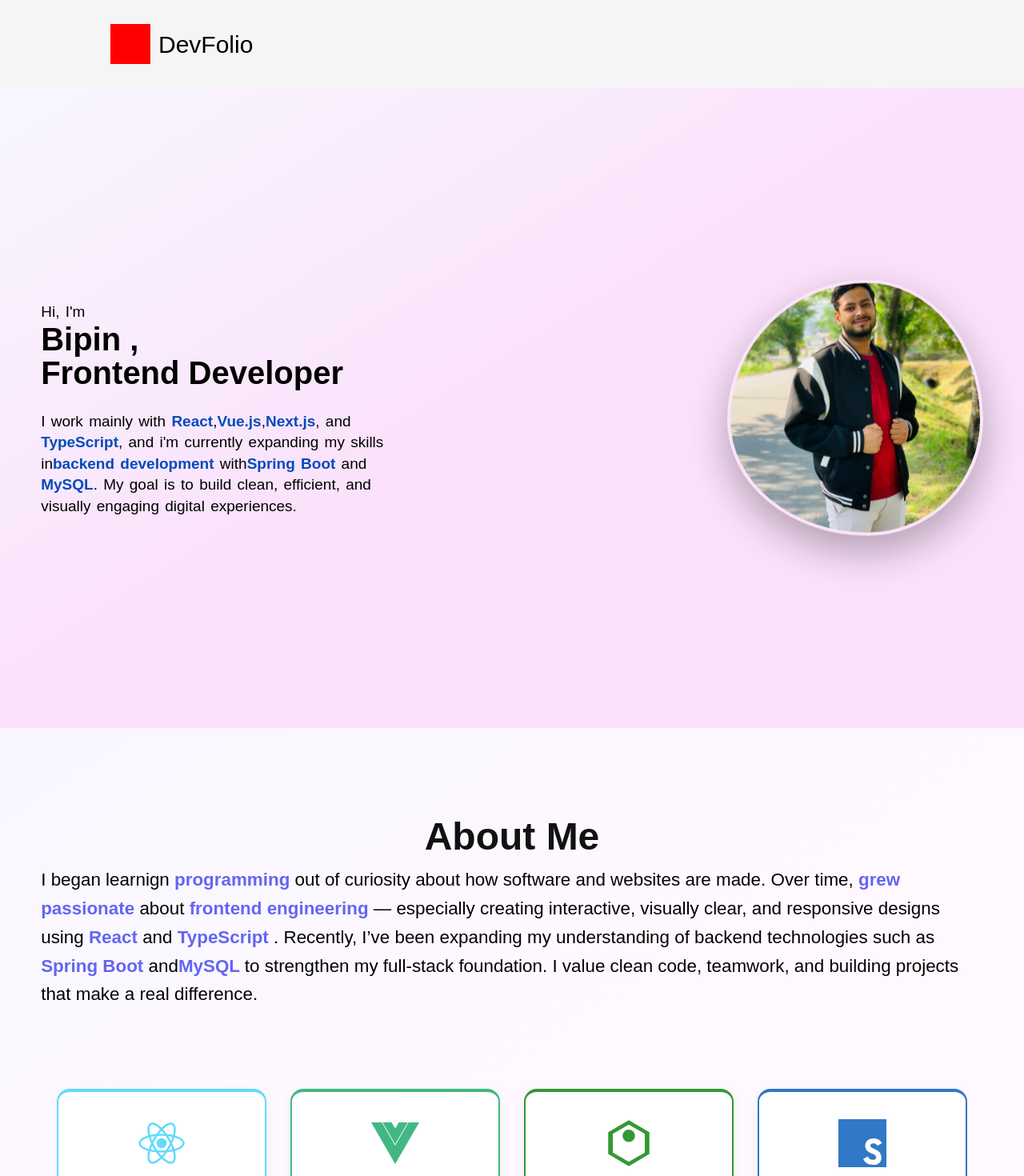
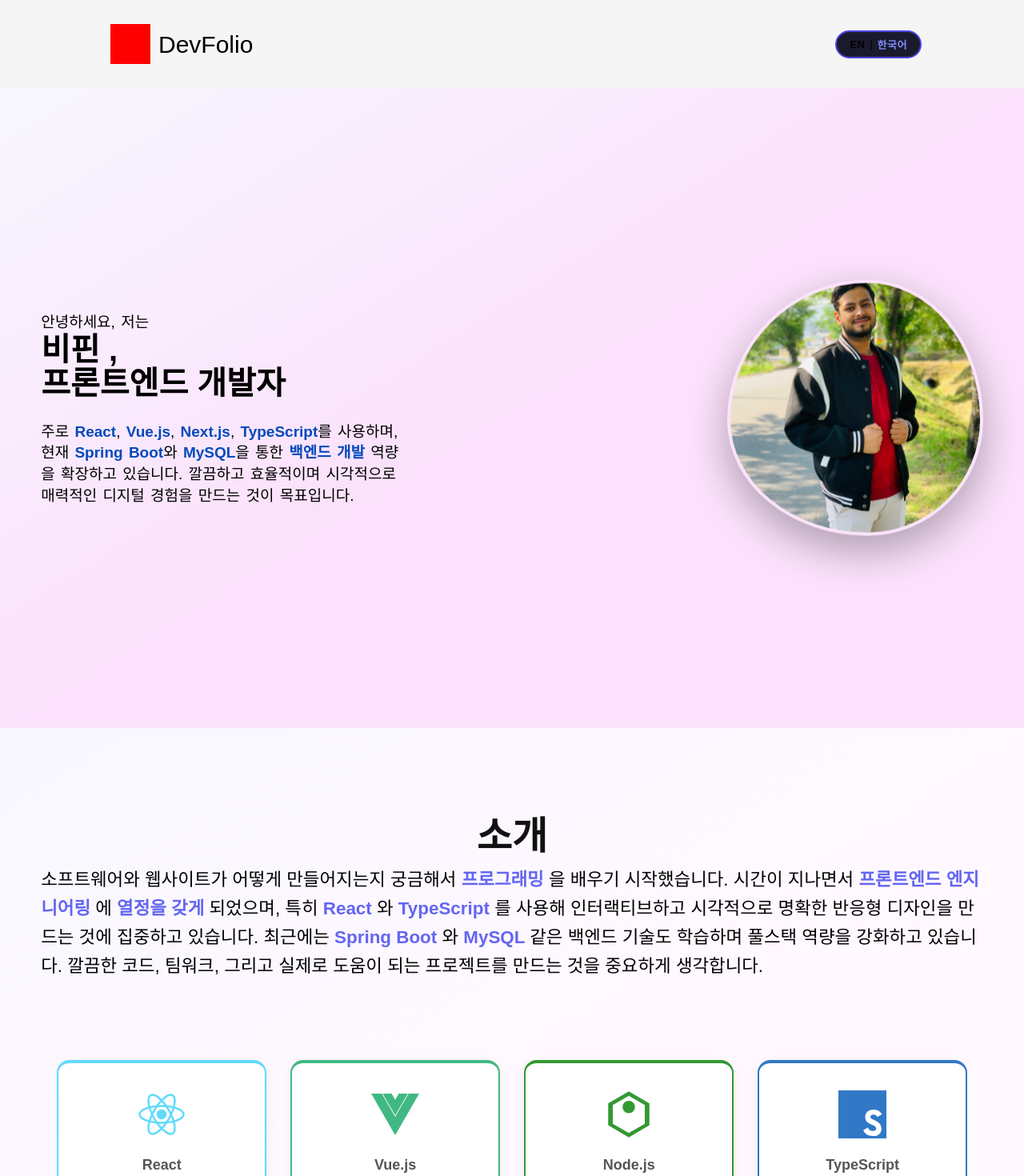
Before and after one commit to Bpkarki19/DevFolio, a React (Vite) app: page / in a window 1280 px wide. Shown: the top 1470 px of the page at 80% size. Built offline with nearby package versions, Linux system fonts and the light colour scheme.

Commit message:
adding toggle button for switching language

```diff
--- a/src/App.tsx
+++ b/src/App.tsx
@@ -2,16 +2,17 @@ import Intro from "./components/intro/intro"
 import Nav from "./components/intro/nav/nav"
 import "./App.css"
 import AboutMe from "./components/aboutMe/aboutMe"
+import { LanguageProvider } from "./context/LanguageContext"
 
 function App() {
   return (
-    <>
+    <LanguageProvider>
       <div className="container">
         <Nav />
         <Intro />
         <AboutMe />
       </div>
-    </>
+    </LanguageProvider>
   )
 }
 
--- a/src/components/aboutMe/aboutMe.tsx
+++ b/src/components/aboutMe/aboutMe.tsx
@@ -1,23 +1,27 @@
 import styles from "./aboutMe.module.css"
+import TechStack from "../techStack/techStack"
+import { useLanguage } from "../../context/LanguageContext"
 
-import TechStack from "../techStack/techStack"
+function highlightText(body: string, highlights: readonly string[]) {
+    const regex = new RegExp(`(${highlights.map(h => h.replace(/[.*+?^${}()|[\]\\]/g, '\\$&')).join('|')})`, 'gi')
+    const parts = body.split(regex)
+
+    return parts.map((part, i) => {
+        const isHighlight = highlights.some(h => h.toLowerCase() === part.toLowerCase())
+        return isHighlight
+            ? <span key={i} className="highlight">{part} </span>
+            : part
+    })
+}
 
 export default function AboutMe() {
+    const { t } = useLanguage()
+
     return (
         <div className={styles.aboutMe}>
-            <h1>About Me</h1>
-            <p>I began learnign <span className="highlight">programming </span>
-                out of curiosity about how software and websites are made.
-                Over time, <span className="highlight">grew passionate </span>
-                about <span className="highlight">frontend engineering </span>
-                — especially creating interactive,
-                visually clear, and responsive designs using <span className="highlight">React </span>
-                and <span className="highlight">TypeScript </span>.
-                Recently, I’ve been expanding my understanding of backend technologies
-                such as <span className="highlight">Spring Boot </span> and
-                <span className="highlight">MySQL </span> to strengthen my full-stack foundation.
-
-                I value clean code, teamwork, and building projects that make a real difference.
+            <h1>{t.aboutMe.heading}</h1>
+            <p>
+                {highlightText(t.aboutMe.body, t.aboutMe.techHighlights)}
             </p>
             <TechStack />
         </div>
--- a/src/components/intro/intro.tsx
+++ b/src/components/intro/intro.tsx
@@ -1,24 +1,35 @@
 import styles from "./intro.module.css"
 import profileImg from "../../assets/p2.png"
+import { useLanguage } from "../../context/LanguageContext"
+
+function highlightText(body: string, highlights: readonly string[]) {
+    const regex = new RegExp(`(${highlights.map(h => h.replace(/[.*+?^${}()|[\]\\]/g, '\\$&')).join('|')})`, 'gi')
+    const parts = body.split(regex)
+
+    return parts.map((part, i) => {
+        const isHighlight = highlights.some(h => h.toLowerCase() === part.toLowerCase())
+        return isHighlight
+            ? <span key={i} className={styles.tech}>{part}</span>
+            : part
+    })
+}
 
 export default function Intro() {
+    const { t } = useLanguage()
+
     return (
         <div className={styles.intro}>
             <section className={styles.left}>
-                <span>Hi, I'm</span>
-                <h1>Bipin ,<br />Frontend Developer<div className={styles.blink}></div></h1>
+                <span>{t.intro.greeting}</span>
+                <h1>
+                    {t.intro.name}
+                    <br />
+                    {t.intro.title}
+                    <div className={styles.blink}></div>
+                </h1>
                 <p>
-                    I work mainly with <span className={styles.tech}>React</span>,
-                    <span className={styles.tech}>Vue.js</span>,
-                    <span className={styles.tech}>Next.js</span>, and <br />
-                    <span className={styles.tech}>TypeScript</span>, and  i'm
-                    currently expanding my skills in
-                    <span className={styles.tech}>backend development</span> with
-                    <span className={styles.tech}>Spring Boot</span> and <span className={styles.tech}>MySQL</span>.
-                    My goal is to build clean, efficient, and visually
-                    engaging digital experiences.
+                    {highlightText(t.intro.body, t.intro.techHighlights)}
                 </p>
-
             </section>
             <section className={styles.right}>
                 <div className={styles.imageWrapper}>
--- a/src/components/intro/nav/nav.module.css
+++ b/src/components/intro/nav/nav.module.css
@@ -4,6 +4,9 @@
     background-color: whitesmoke;
     align-items: center;
     padding: 20px 10%;
+    position: sticky;
+    top: 0;
+    z-index: 1000;
 }
 
 .logo {
@@ -11,10 +14,50 @@
     height: 50px;
     width: 50px;
     background-color: red;
-
 }
 
 .nav span {
     color: #000;
     font-size: 30px;
 }
+
+/* Language Toggle */
+.langToggle {
+    margin-left: auto;
+    display: flex;
+    align-items: center;
+    gap: 4px;
+    background: #1a1a2e;
+    border: 2px solid #4f46e5;
+    border-radius: 999px;
+    padding: 6px 16px;
+    cursor: pointer;
+    transition: box-shadow 0.25s ease, transform 0.15s ease;
+    font-family: inherit;
+}
+
+.langToggle:hover {
+    box-shadow: 0 0 12px rgba(79, 70, 229, 0.6);
+    transform: scale(1.04);
+}
+
+.langOption {
+    font-size: 13px;
+    font-weight: 600;
+    color: #6b7280;
+    letter-spacing: 0.04em;
+    transition: color 0.2s ease;
+    /* Override the nav span rule */
+    font-size: 13px !important;
+}
+
+.langOption.active {
+    color: #818cf8;
+}
+
+.divider {
+    font-size: 12px !important;
+    color: #374151;
+    margin: 0 2px;
+    user-select: none;
+}
--- a/src/components/intro/nav/nav.tsx
+++ b/src/components/intro/nav/nav.tsx
@@ -1,10 +1,27 @@
 import styles from "./nav.module.css"
+import { useLanguage } from "../../../context/LanguageContext"
 
 export default function Nav() {
+    const { language, toggleLanguage } = useLanguage()
+
     return (
         <nav className={styles.nav}>
             <div className={styles.logo}></div>
             <span>DevFolio</span>
+
+            <button
+                className={styles.langToggle}
+                onClick={toggleLanguage}
+                aria-label="Toggle language"
+            >
+                <span className={`${styles.langOption} ${language === "en" ? styles.active : ""}`}>
+                    EN
+                </span>
+                <span className={styles.divider}>|</span>
+                <span className={`${styles.langOption} ${language === "ko" ? styles.active : ""}`}>
+                    한국어
+                </span>
+            </button>
         </nav>
     )
 }
--- /dev/null
+++ b/src/context/LanguageContext.tsx
@@ -0,0 +1,36 @@
+import { createContext, useContext, useState, useMemo } from "react"
+import type { ReactNode } from "react"
+import { translations } from "../i18n/translations"
+import type { Translations, Language } from "../i18n/translations"
+
+interface LanguageContextType {
+    language: Language
+    toggleLanguage: () => void
+    t: Translations
+}
+
+const LanguageContext = createContext<LanguageContextType>({
+    language: "ko",
+    toggleLanguage: () => {},
+    t: translations.ko,
+})
+
+export function LanguageProvider({ children }: { children: ReactNode }) {
+    const [language, setLanguage] = useState<Language>("ko")
+
+    const toggleLanguage = () => {
+        setLanguage((prev) => (prev === "en" ? "ko" : "en"))
+    }
+
+    const t = useMemo(() => translations[language], [language])
+
+    return (
+        <LanguageContext.Provider value={{ language, toggleLanguage, t }}>
+            {children}
+        </LanguageContext.Provider>
+    )
+}
+
+export function useLanguage() {
+    return useContext(LanguageContext)
+}
--- /dev/null
+++ b/src/i18n/translations.ts
@@ -0,0 +1,105 @@
+export const translations = {
+    en: {
+        // ── Nav ──────────────────────────────────────────────────────────
+        nav: {
+            brand: "DevFolio",
+        },
+
+        // ── Intro ────────────────────────────────────────────────────────
+        intro: {
+            greeting: "Hi, I'm",
+            name: "Bipin ,",
+            title: "Frontend Developer",
+            body: "I work mainly with React, Vue.js, Next.js, and TypeScript, and I'm currently expanding my skills in backend development with Spring Boot and MySQL. My goal is to build clean, efficient, and visually engaging digital experiences.",
+            techHighlights: ["React", "Vue.js", "Next.js", "TypeScript", "backend development", "Spring Boot", "MySQL"],
+        },
+
+        // ── About Me ─────────────────────────────────────────────────────
+        aboutMe: {
+            heading: "About Me",
+            body: "I began learning programming out of curiosity about how software and websites are made. Over time, I grew passionate about frontend engineering — especially creating interactive, visually clear, and responsive designs using React and TypeScript. Recently, I've been expanding my understanding of backend technologies such as Spring Boot and MySQL to strengthen my full-stack foundation. I value clean code, teamwork, and building projects that make a real difference.",
+            techHighlights: ["programming", "grew passionate", "frontend engineering", "React", "TypeScript", "Spring Boot", "MySQL"],
+        },
+
+        // ── Tech Stack ───────────────────────────────────────────────────
+        techStack: {
+            heading: "Tech Stack",
+        },
+
+        // ── Add new page translations below ──────────────────────────────
+        // Example:
+        // projects: {
+        //     heading: "My Projects",
+        //     viewCode: "View Code",
+        //     liveDemo: "Live Demo",
+        // },
+        // contact: {
+        //     heading: "Get In Touch",
+        //     namePlaceholder: "Your Name",
+        //     emailPlaceholder: "Your Email",
+        //     send: "Send Message",
+        // },
+    },
+
+    ko: {
+        // ── Nav ──────────────────────────────────────────────────────────
+        nav: {
+            brand: "DevFolio",
+        },
+
+        // ── Intro ────────────────────────────────────────────────────────
+        intro: {
+            greeting: "안녕하세요, 저는",
+            name: "비핀 ,",
+            title: "프론트엔드 개발자",
+            body: "주로 React, Vue.js, Next.js, TypeScript를 사용하며, 현재 Spring Boot와 MySQL을 통한 백엔드 개발 역량을 확장하고 있습니다. 깔끔하고 효율적이며 시각적으로 매력적인 디지털 경험을 만드는 것이 목표입니다.",
+            techHighlights: ["React", "Vue.js", "Next.js", "TypeScript", "백엔드 개발", "Spring Boot", "MySQL"],
+        },
+
+        // ── About Me ─────────────────────────────────────────────────────
+        aboutMe: {
+            heading: "소개",
+            body: "소프트웨어와 웹사이트가 어떻게 만들어지는지 궁금해서 프로그래밍을 배우기 시작했습니다. 시간이 지나면서 프론트엔드 엔지니어링에 열정을 갖게 되었으며, 특히 React와 TypeScript를 사용해 인터랙티브하고 시각적으로 명확한 반응형 디자인을 만드는 것에 집중하고 있습니다. 최근에는 Spring Boot와 MySQL 같은 백엔드 기술도 학습하며 풀스택 역량을 강화하고 있습니다. 깔끔한 코드, 팀워크, 그리고 실제로 도움이 되는 프로젝트를 만드는 것을 중요하게 생각합니다.",
+            techHighlights: ["프로그래밍", "열정을 갖게", "프론트엔드 엔지니어링", "React", "TypeScript", "Spring Boot", "MySQL"],
+        },
+
+        // ── Tech Stack ───────────────────────────────────────────────────
+        techStack: {
+            heading: "기술 스택",
+        },
+
+        // ── Add new page translations below ──────────────────────────────
+        // projects: {
+        //     heading: "프로젝트",
+        //     viewCode: "코드 보기",
+        //     liveDemo: "라이브 데모",
+        // },
+        // contact: {
+        //     heading: "연락하기",
+        //     namePlaceholder: "이름",
+        //     emailPlaceholder: "이메일",
+        //     send: "메시지 보내기",
+        // },
+    },
+} as const
+
+interface SectionWithBody {
+    heading: string
+    body: string
+    techHighlights: readonly string[]
+}
+
+export interface Translations {
+    nav: { brand: string }
+    intro: {
+        greeting: string
+        name: string
+        title: string
+        body: string
+        techHighlights: readonly string[]
+    }
+    aboutMe: SectionWithBody
+    techStack: { heading: string }
+}
+
+export type Language = keyof typeof translations
```
